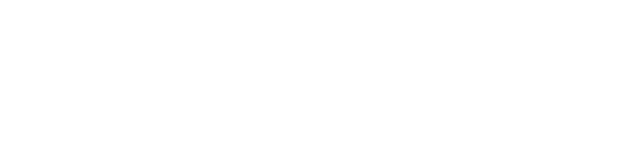
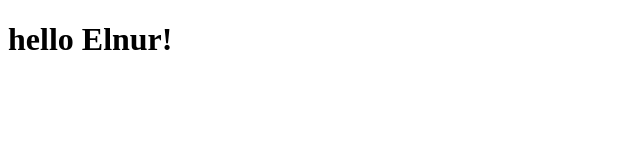
Before and after one commit to shahinsafarali/elnur-git, a plain HTML site: page index.html in a window 1280 px wide. Shown: the whole page, without its empty margins (0-640 px from the left). Drawn offline with Linux system fonts and the light colour scheme.

Commit message:
greeting elnur

```diff
--- a/index.html
+++ b/index.html
@@ -7,6 +7,7 @@
     <title>Document</title>
 </head>
 <body>
+    <h1>hello Elnur!</h1>
 
 </body>
 </html>
```
